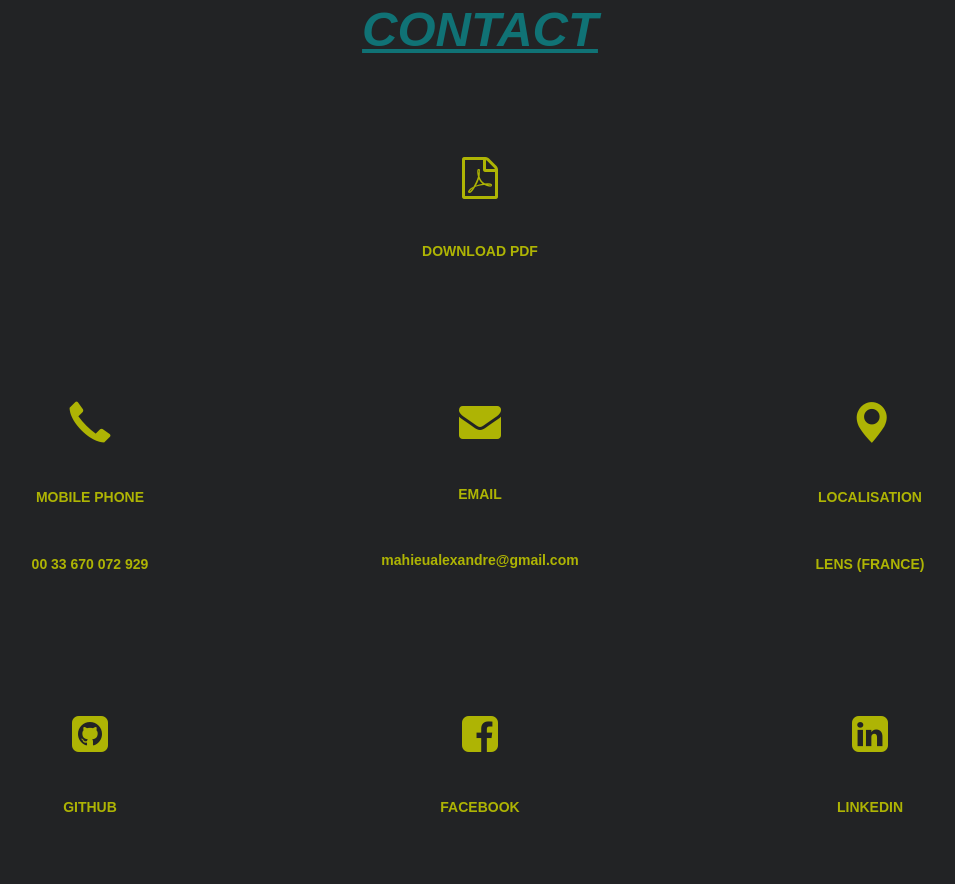
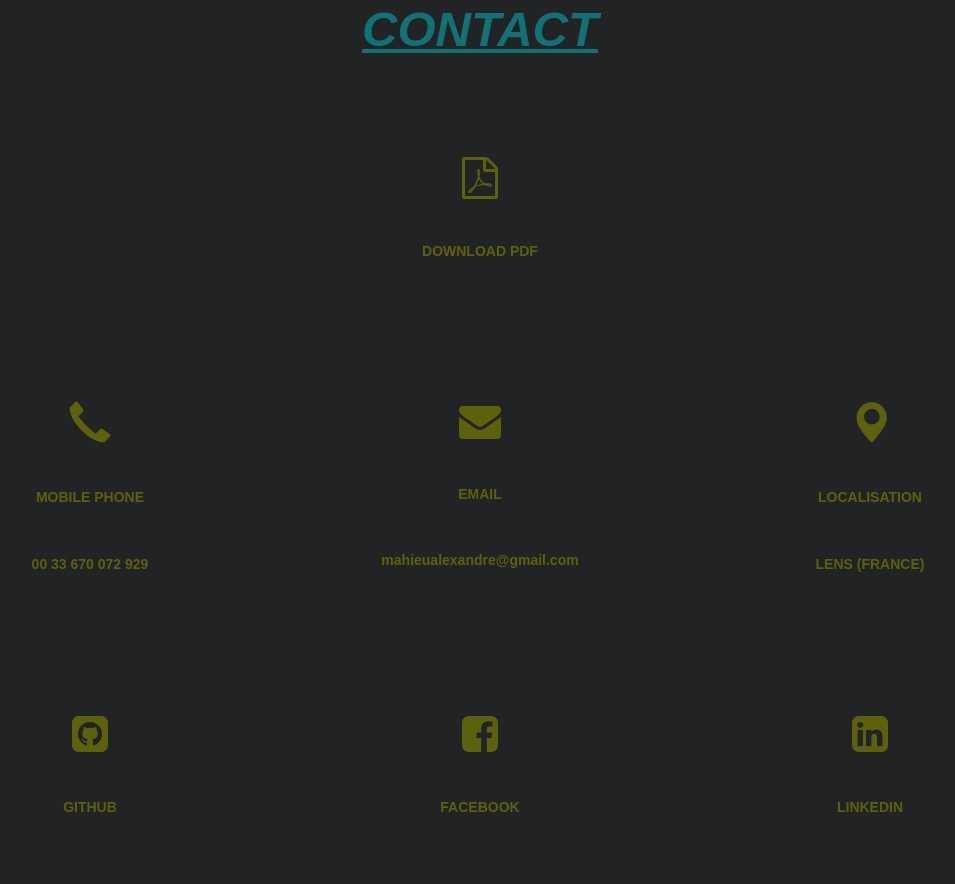
Before and after one commit to Alexandremahieu/alexandre-mahieu, a plain HTML site: page index.html in a window 1280 px wide. Shown: the part 4052-4936 px from the top of the page, without its empty margins (160-1115 px from the left). Drawn offline with nearby package versions, Linux system fonts and the light colour scheme.

Commit message:
modification of footwrap h4 + <a> color
- footwrap + <a> color changed to darker yellow

```diff
--- a/css/main.css
+++ b/css/main.css
@@ -108,7 +108,7 @@ h4 {
     }
 }
 #footwrap h4 {
-    color: #AEB404;
+    color: #5E610B;
     text-align: center;
     font-size: 1em;
 }
@@ -179,7 +179,7 @@ img {
     text-align: center;
 }
 a {
-    color: #AEB404;
+    color: #5E610B;
 }
 #footwrap a {
     font-size: 3em;
```
